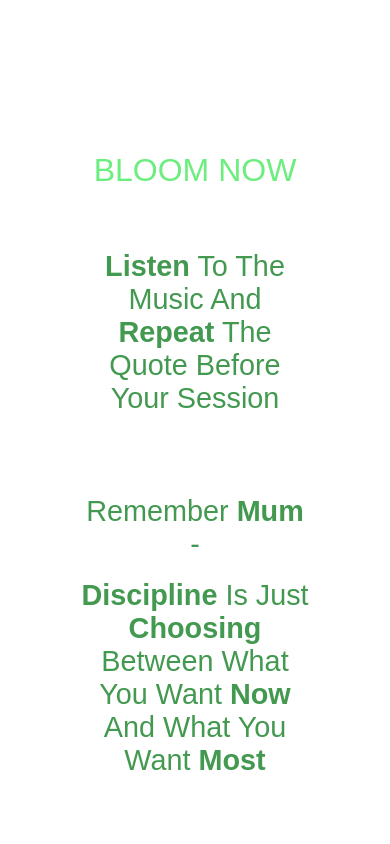
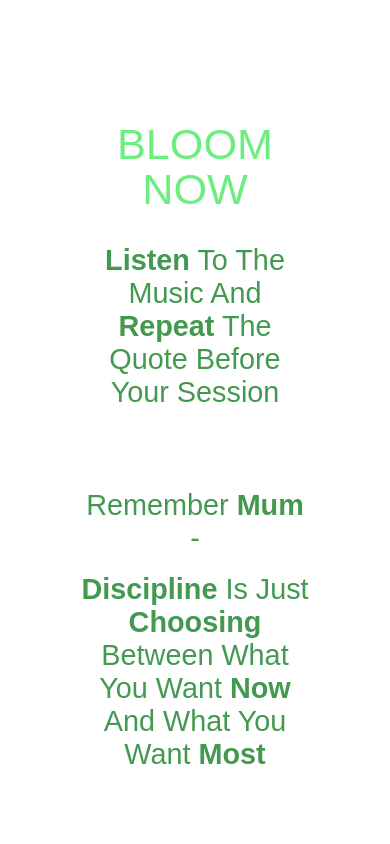
Before and after one commit to KB23-Kurrun-Behl/bloom, a plain HTML site: page index.html in a window 390 px wide. Shown: the part 1080-1924 px from the top of the page. Drawn offline with Linux system fonts and the light colour scheme; a web font is replaced by a local one.

Commit message:
Font Size Changed

```diff
--- a/css/style.css
+++ b/css/style.css
@@ -140,7 +140,7 @@
     font-family: "Climate Crisis", sans-serif;
     font-size: 6rem;
     font-weight: 100;
-    line-height: 6rem;
+    line-height: 2.8rem;
     margin-bottom: 2rem;
 }
 
@@ -491,7 +491,7 @@
 }
 
 .quote-heading {
-    font-size: 2rem;
+    font-size: 2.7rem;
 }
 
 .quote-sub-heading {
@@ -511,7 +511,7 @@
 }
 
 #audio-name {
-    font-size: 1.3rem;
+    font-size: 1.2rem;
 }
 
 .audio-controls-box {
```
